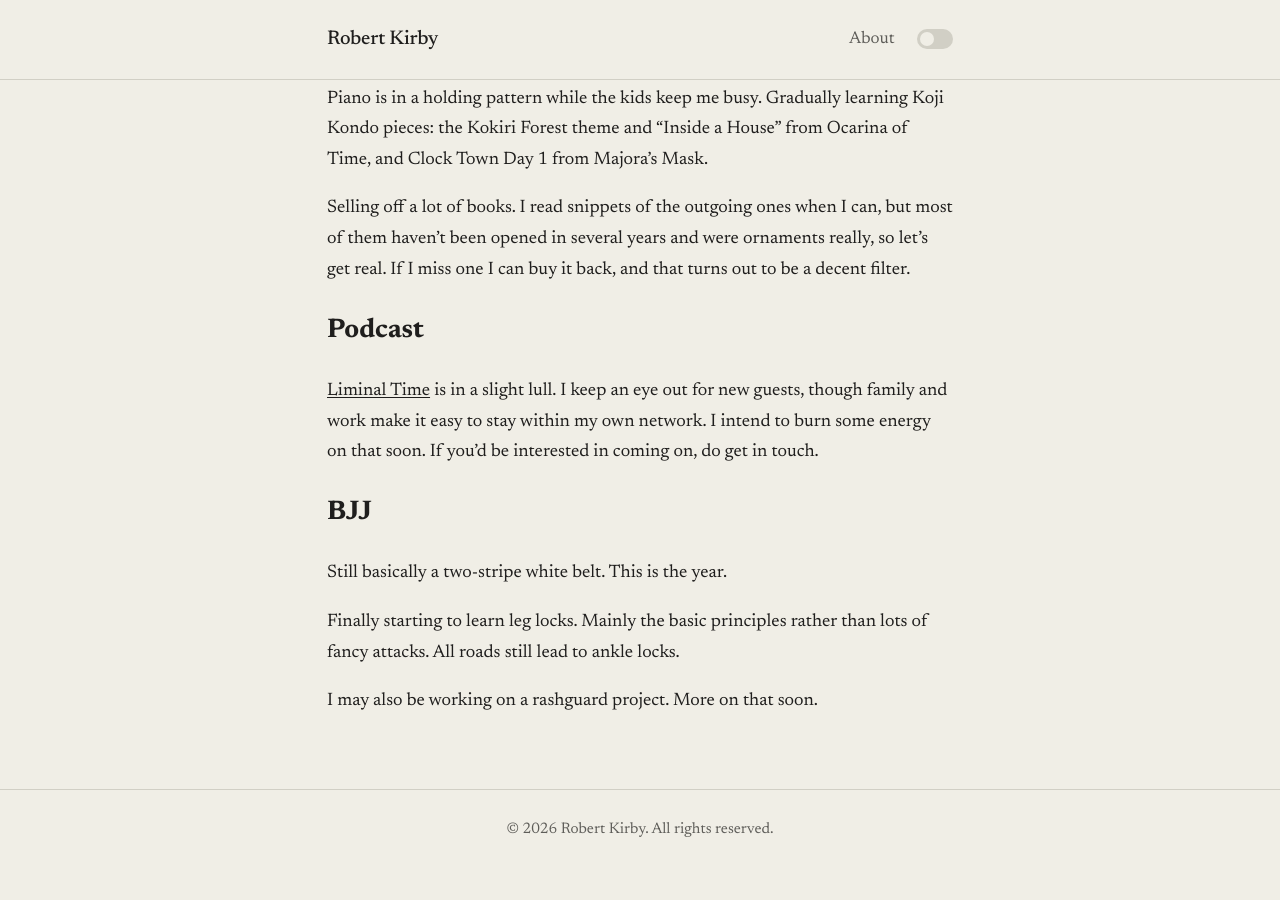
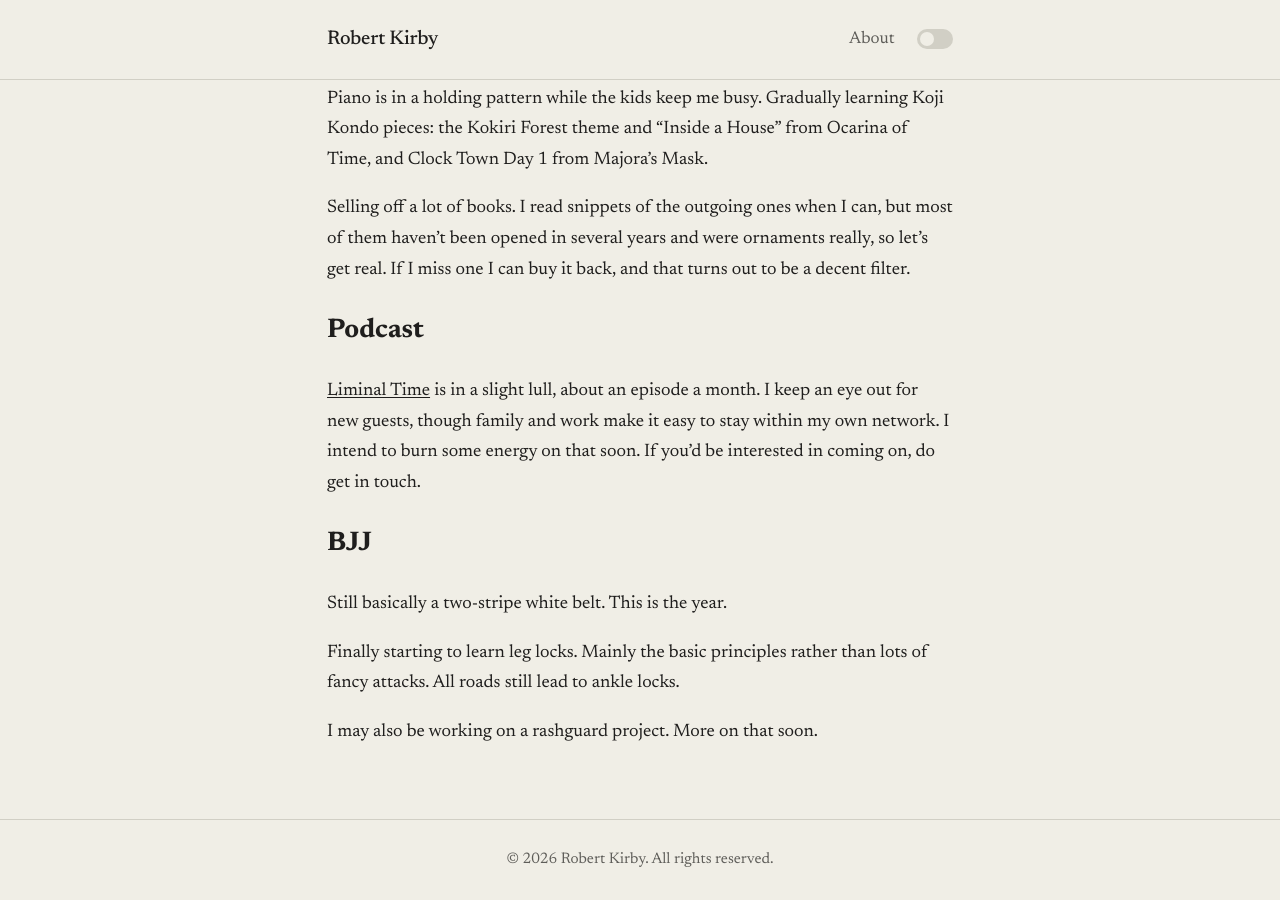
Before and after one commit to rob137/rob137.github.io, a Jekyll site: the page built from now.md, in a window 1280 px wide and 900 px high, scrolled down 628 px. Built offline with Jekyll 4.4.1, drawn with Linux system fonts in a browser that asks for light colours; before the commit the page ends 1498 px from its top, so only the background shows below that.

Commit message:
Now page: podcast cadence
Co-Authored-By: Claude Fable 5.1 <noreply@anthropic.com>

```diff
--- a/now.md
+++ b/now.md
@@ -23,7 +23,7 @@ Selling off a lot of books. I read snippets of the outgoing ones when I can, but
 
 ## Podcast
 
-[Liminal Time](https://liminaltimepodcast.com) is in a slight lull. I keep an eye out for new guests, though family and work make it easy to stay within my own network. I intend to burn some energy on that soon. If you'd be interested in coming on, do get in touch.
+[Liminal Time](https://liminaltimepodcast.com) is in a slight lull, about an episode a month. I keep an eye out for new guests, though family and work make it easy to stay within my own network. I intend to burn some energy on that soon. If you'd be interested in coming on, do get in touch.
 
 ## BJJ
 
```
